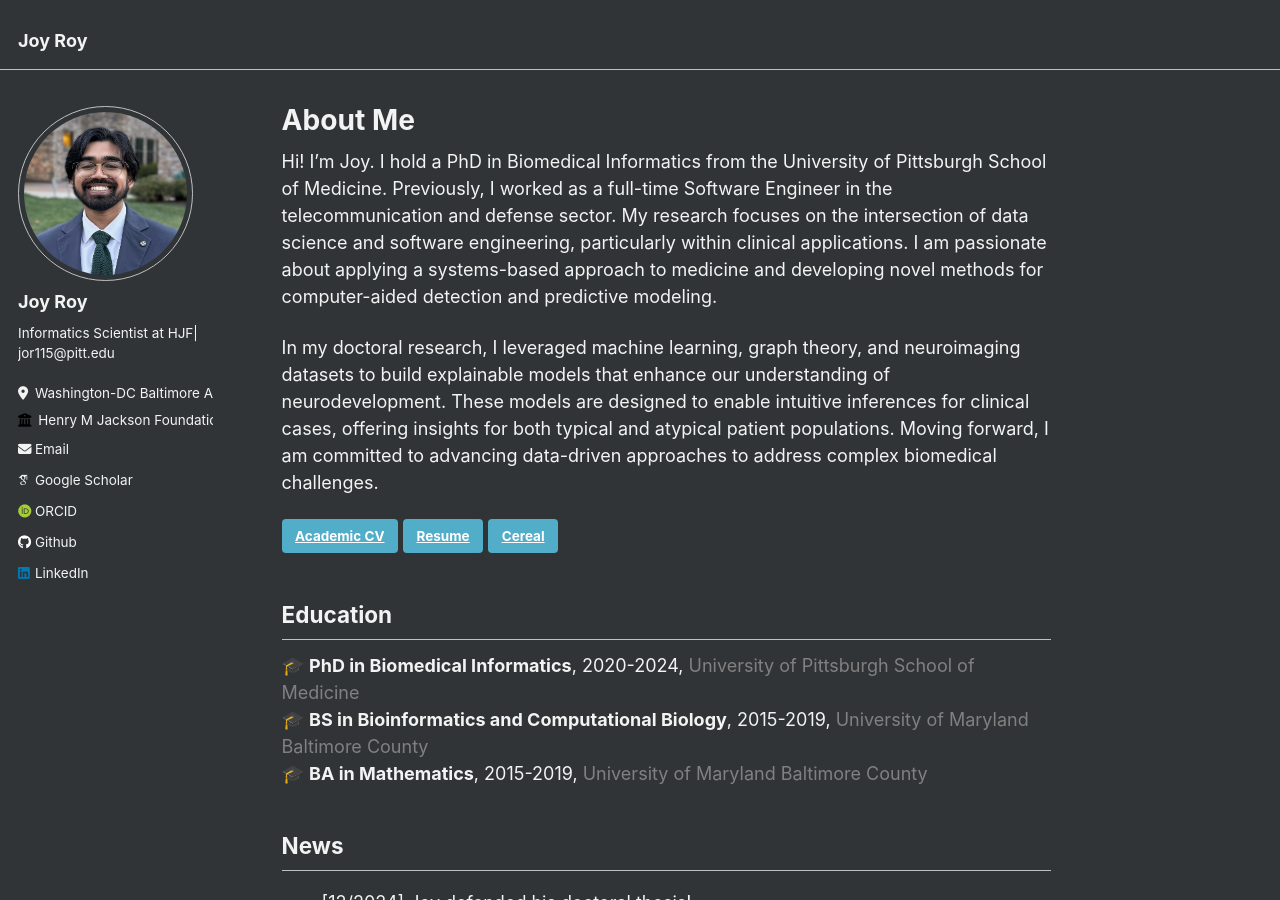
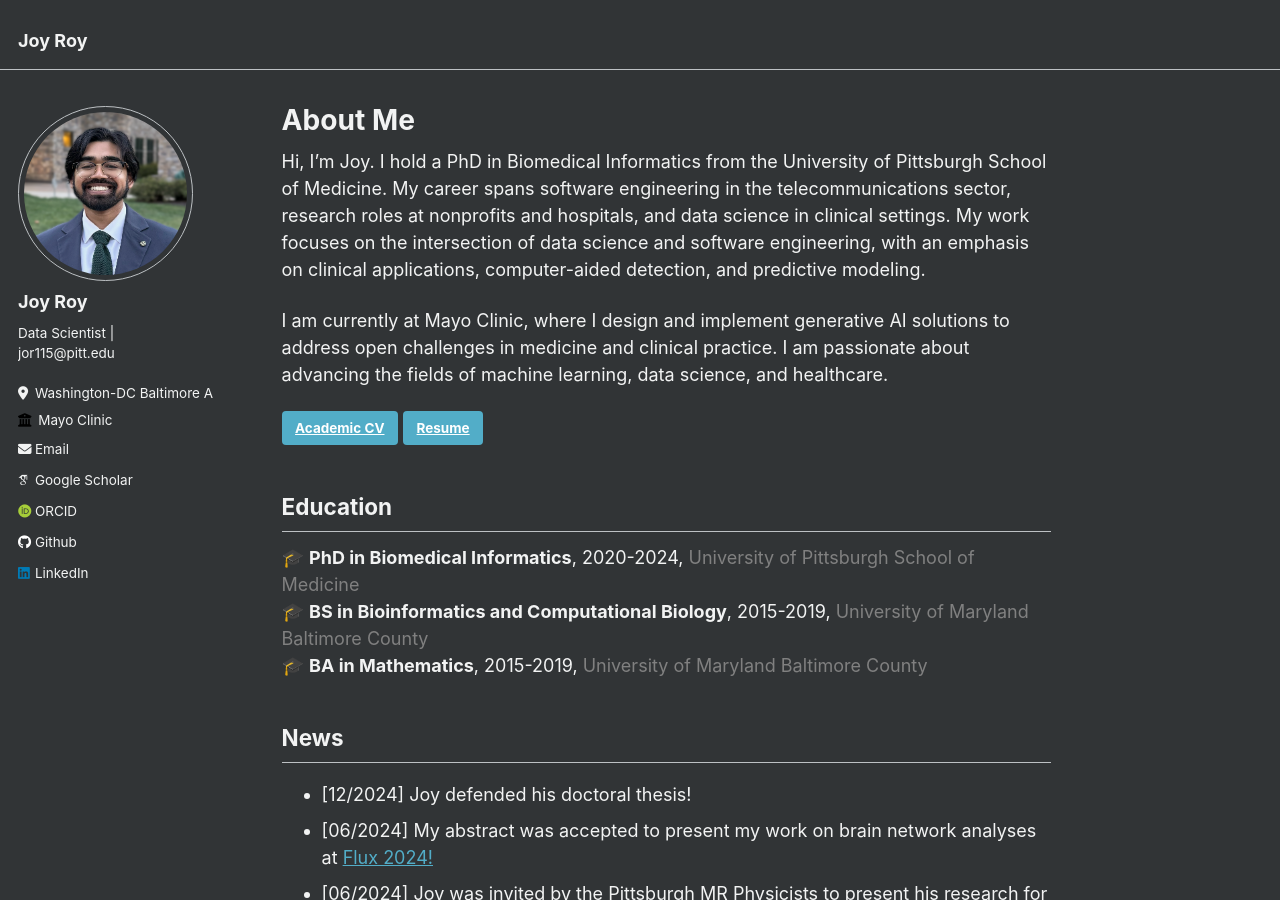
Before and after one commit to overjoyroy/overjoyroy.github.io, a Jekyll site: the page built from _pages/about.md, in a window 1280 px wide and 900 px high. Built offline with Jekyll 4.4.1, drawn with Linux system fonts in a browser that asks for light colours; some web fonts are replaced.

Commit message:
Update info

```diff
--- a/_config.yml
+++ b/_config.yml
@@ -24,9 +24,9 @@
   avatar           : "joy_headshot.png"
   name             : "Joy Roy"
   pronouns         : # example: "she/her"
-  bio              : "Informatics Scientist at HJF|\n\njor115@pitt.edu"
+  bio              : "Data Scientist |\n\njor115@pitt.edu"
   location         : "Washington-DC Baltimore Area"
-  employer         : "Henry M Jackson Foundation"
+  employer         : "Mayo Clinic"
   uri              : # URL
   email            : "jor115@pitt.edu"
 
--- a/_pages/about.md
+++ b/_pages/about.md
@@ -7,11 +7,11 @@
   - /about.html
 ---
 
-Hi! I'm Joy. I hold a PhD in Biomedical Informatics from the University of Pittsburgh School of Medicine. Previously, I worked as a full-time Software Engineer in the telecommunication and defense sector. My research focuses on the intersection of data science and software engineering, particularly within clinical applications. I am passionate about applying a systems-based approach to medicine and developing novel methods for computer-aided detection and predictive modeling.
+Hi, I’m Joy. I hold a PhD in Biomedical Informatics from the University of Pittsburgh School of Medicine. My career spans software engineering in the telecommunications sector, research roles at nonprofits and hospitals, and data science in clinical settings. My work focuses on the intersection of data science and software engineering, with an emphasis on clinical applications, computer-aided detection, and predictive modeling.
 
-In my doctoral research, I leveraged machine learning, graph theory, and neuroimaging datasets to build explainable models that enhance our understanding of neurodevelopment. These models are designed to enable intuitive inferences for clinical cases, offering insights for both typical and atypical patient populations. Moving forward, I am committed to advancing data-driven approaches to address complex biomedical challenges.
+I am currently at Mayo Clinic, where I design and implement generative AI solutions to address open challenges in medicine and clinical practice. I am passionate about advancing the fields of machine learning, data science, and healthcare.
 
-<a class="btn btn--light--outline btn--info" href="https://joyroy.org/files/academic_CV.pdf">Academic CV</a> <a class="btn btn--light--outline btn--info" href="https://joyroy.org/files/Resume.pdf">Resume</a> <a class="btn btn--light--outline btn--info" href="https://joyroy.org/files/Cereal.pdf">Cereal</a>
+<a class="btn btn--light--outline btn--info" href="https://joyroy.org/files/academic_CV.pdf">Academic CV</a> <a class="btn btn--light--outline btn--info" href="https://joyroy.org/files/Resume.pdf">Resume</a>
 
 <h2>Education</h2>
 🎓 **PhD in Biomedical Informatics**, 2020-2024, <span style="color: grey;">University of Pittsburgh School of Medicine</span> \
```
